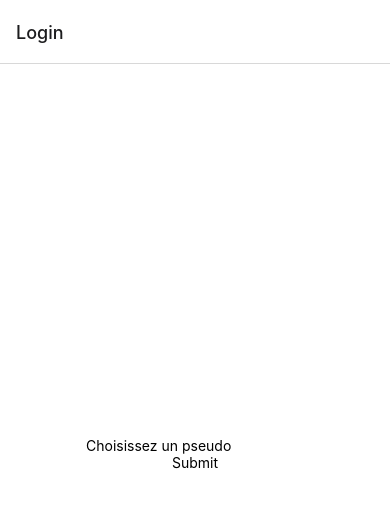
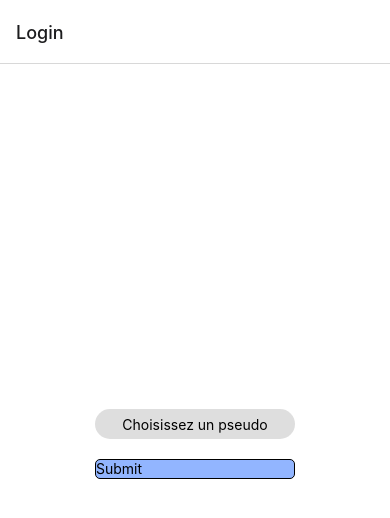
Before and after one commit to Adrien-GOGOIS/Blog-react_native, a React Native app: screen /Login in a window 390 px wide. Shown: the top 518 px of the page. Built offline with nearby package versions, Linux system fonts and the light colour scheme.

Commit message:
Add some style

```diff
--- a/components/Navbar.js
+++ b/components/Navbar.js
@@ -20,7 +20,7 @@ const styles = StyleSheet.create({
   container: {
     flex: 1,
     flexDirection: "row",
-    backgroundColor: "#fff",
+    backgroundColor: "rgba(50, 50, 255, 0.7)",
     alignItems: "center",
     justifyContent: "space-evenly",
     position: "absolute",
--- a/components/PostCard.js
+++ b/components/PostCard.js
@@ -1,4 +1,4 @@
-import { View, Text } from "react-native";
+import { View, Text, StyleSheet } from "react-native";
 
 // Imports react
 import { useContext, useState } from "react";
@@ -11,9 +11,31 @@ export default function PostCard(props) {
   const userState = useContext(UserContext);
 
   return (
-    <View>
-      <Text>{userState.userName}</Text>
-      <Text>{props.text}</Text>
+    <View style={styles.container}>
+      <Text style={styles.username}>{userState.userName}</Text>
+      <Text style={styles.text}>{props.text}</Text>
     </View>
   );
 }
+
+const styles = StyleSheet.create({
+  container: {
+    borderColor: "blue",
+    borderWidth: 1,
+    borderRadius: 5,
+    backgroundColor: "rgba(0, 0, 0, 0.1)",
+    margin: 5,
+    width: 300,
+  },
+
+  username: {
+    fontSize: 20,
+    margin: 10,
+    fontWeight: "bold",
+  },
+
+  text: {
+    fontSize: 20,
+    margin: 5,
+  },
+});
--- a/views/AddPost.js
+++ b/views/AddPost.js
@@ -42,8 +42,8 @@ export default function AddPost() {
   };
 
   return (
-    <SafeAreaView>
-      <Text>AddPost</Text>
+    <SafeAreaView style={styles.container}>
+      <Text style={styles.title}>AddPost</Text>
       <View style={styles.container}>
         <TextInput
           style={styles.input}
@@ -68,9 +68,27 @@ const styles = StyleSheet.create({
 
   input: {
     borderColor: "black",
+    width: 500,
+    height: 300,
+    textAlign: "center",
+    backgroundColor: "rgba(200, 200, 200, 0.6)",
+    borderRadius: 15,
   },
 
   button: {
     borderColor: "black",
+    borderWidth: 1,
+    textAlign: "center",
+    height: 50,
+    width: 200,
+    backgroundColor: "rgba(100, 150, 255, 0.7)",
+    borderRadius: 5,
+    margin: 20,
+  },
+
+  title: {
+    fontSize: 40,
+    margin: 20,
+    fontWeight: "bold",
   },
 });
--- a/views/Login.js
+++ b/views/Login.js
@@ -49,9 +49,21 @@ const styles = StyleSheet.create({
 
   input: {
     borderColor: "black",
+    width: 200,
+    height: 30,
+    textAlign: "center",
+    backgroundColor: "rgba(200, 200, 200, 0.6)",
+    borderRadius: 15,
   },
 
   button: {
     borderColor: "black",
+    borderWidth: 1,
+    textAlign: "center",
+    height: 20,
+    width: 200,
+    backgroundColor: "rgba(100, 150, 255, 0.7)",
+    borderRadius: 5,
+    margin: 20,
   },
 });
--- a/views/Profile.js
+++ b/views/Profile.js
@@ -4,17 +4,32 @@ import { useContext } from "react";
 // Context
 import { UserContext } from "../App";
 
-import { View, Text, SafeAreaView } from "react-native";
+import { View, Text, SafeAreaView, StyleSheet } from "react-native";
 
 export default function Profile() {
   // State du context
   const userState = useContext(UserContext);
 
   return (
-    <SafeAreaView>
-      <Text>Profil</Text>
+    <SafeAreaView style={styles.container}>
+      <Text style={styles.title}>Profil</Text>
       <Text>Nom d'utilisateur : {userState.userName}</Text>
       <Text>Nombre de Posts : {userState.userPost.length}</Text>
     </SafeAreaView>
   );
 }
+
+const styles = StyleSheet.create({
+  container: {
+    flex: 1,
+    backgroundColor: "#fff",
+    alignItems: "center",
+    justifyContent: "center",
+  },
+
+  title: {
+    fontSize: 40,
+    margin: 30,
+    fontWeight: "bold",
+  },
+});
--- a/views/Timeline.js
+++ b/views/Timeline.js
@@ -1,7 +1,7 @@
 import { View, Text, SafeAreaView, StyleSheet } from "react-native";
 
 // Imports react
-import { useContext, useState } from "react";
+import { useContext, useEffect, useState } from "react";
 
 // Context
 import { UserContext } from "../App";
@@ -16,10 +16,10 @@ export default function Timeline() {
   console.log("TEST", userState.userPost);
 
   return (
-    <SafeAreaView>
-      <Text>Timeline</Text>
+    <SafeAreaView style={styles.container}>
+      <Text style={styles.title}>Feed</Text>
       <FlatList
-        data={userState.userPost}
+        data={userState.userPost.reverse()}
         renderItem={(data) => <PostCard text={data.item} />}
         keyExtractor={(data, index) => index.toString()}
         ItemSeparatorComponent={() => (
@@ -38,7 +38,9 @@ const styles = StyleSheet.create({
     justifyContent: "center",
   },
 
-  list: {
-    borderBottomWidth: 1,
+  title: {
+    fontSize: 40,
+    margin: 30,
+    fontWeight: "bold",
   },
 });
```
